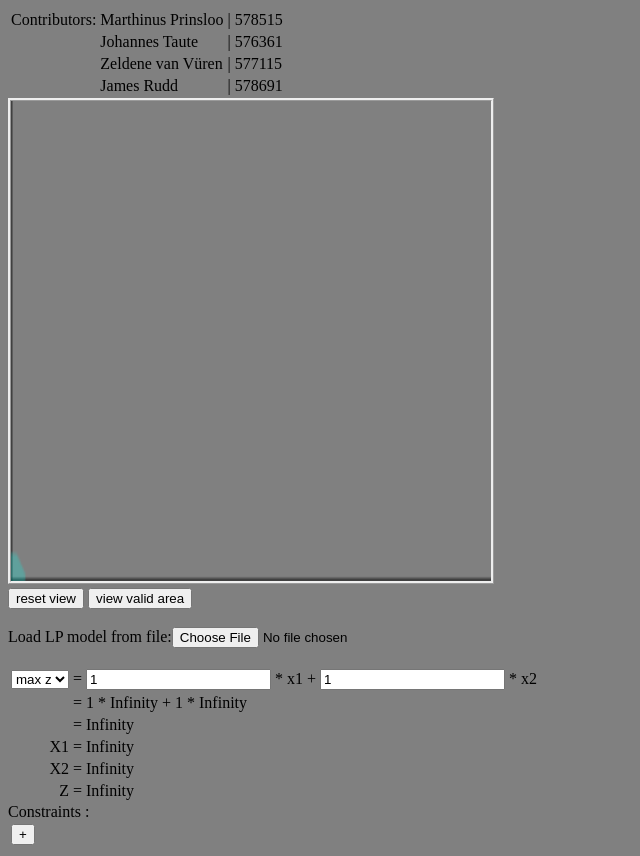
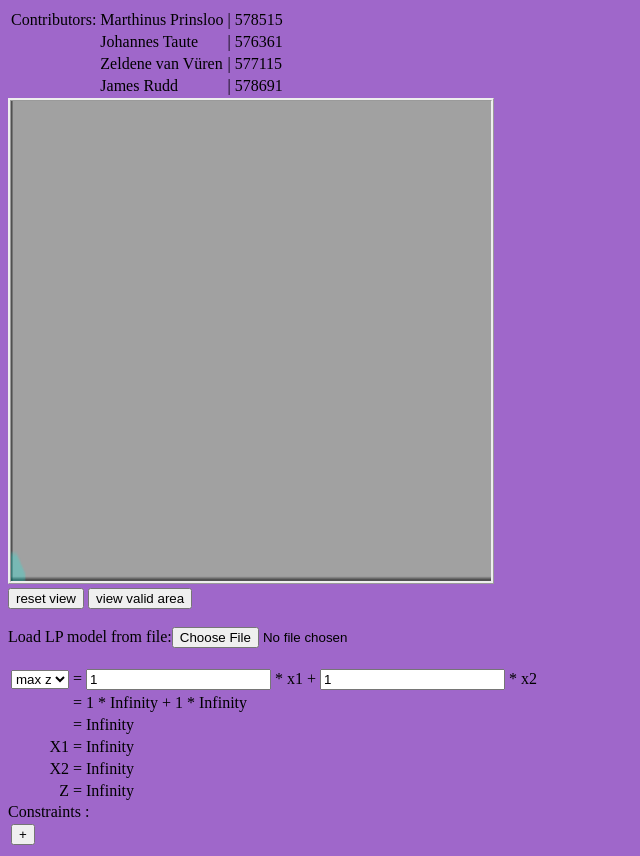
Before and after one commit to Marth1nus/LPR281Assignment1-2023, a plain HTML site: page index.html in a window 1280 px wide. Shown: the whole page, without its empty margins (0-640 px from the left). Drawn offline with Linux system fonts and the light colour scheme.

Commit message:
small ui change

```diff
--- a/index.html
+++ b/index.html
@@ -10,7 +10,7 @@
         <script type="application/javascript" language="javascript" src="main.js"></script>
 
 </head>
-<body style="background-color: grey;">
+<body style="background-color: rgb(159, 103, 202);">
 
     <table>
         <tbody>
@@ -22,7 +22,7 @@
     </table>
 
     <canvas id="canvas1" style="
-        background-color: gray;
+        background-color: rgb(161, 161, 161);
         width:  min(60vh, 60vw);
         height: min(60vh, 60vw);
         border-style: ridge;">
```
